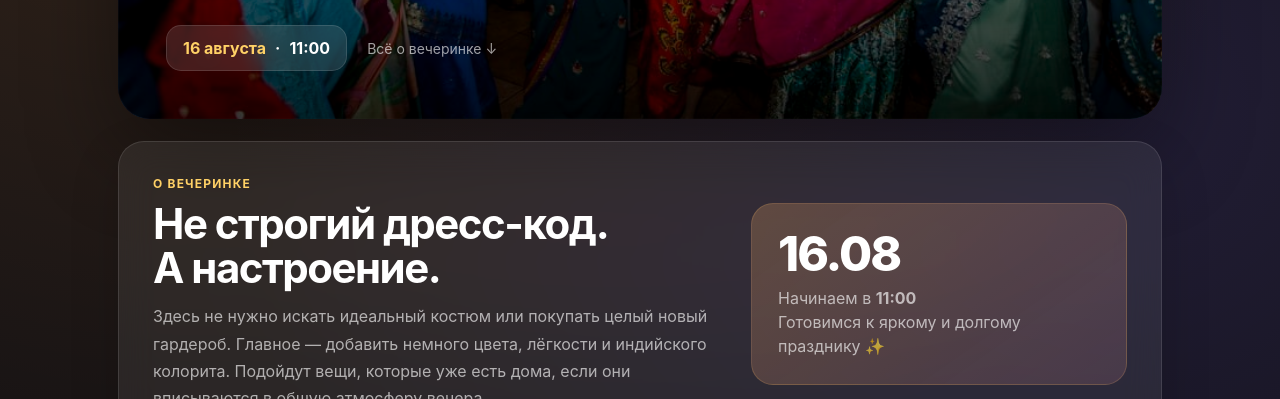
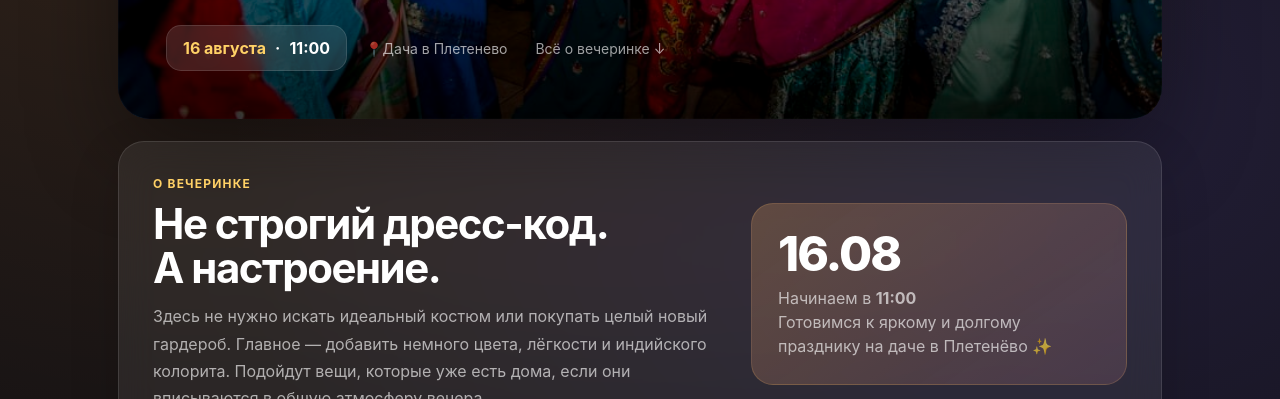
Before and after one commit to mhumbuckerx/happybirthday, a plain HTML site: page index.html in a window 1280 px wide. Shown: the part 553-952 px from the top of the page. Drawn offline with Linux system fonts and the light colour scheme.

Commit message:
Add files via upload

```diff
--- a/index.html
+++ b/index.html
@@ -789,6 +789,9 @@
                         <strong data-event-date></strong> · <span data-event-time></span>
                     </div>
 
+                    <!-- ВСТАВИТЬ ЭТУ СТРОКУ -->
+                    <span style="color: rgba(255,255,255,0.64); font-size: 14px; margin: 0 8px;">📍Дача в Плетенево</span>
+
                     <a class="scroll-link" href="#about">
                         Всё о вечеринке ↓
                     </a>
@@ -812,7 +815,7 @@
                 <div class="big" data-event-date-short></div>
                 <div class="small">
                     Начинаем в <strong data-event-time></strong><br>
-                    Готовимся к яркому и долгому празднику ✨
+                    Готовимся к яркому и долгому празднику на даче в Плетенёво ✨
                 </div>
             </div>
         </section>
```
